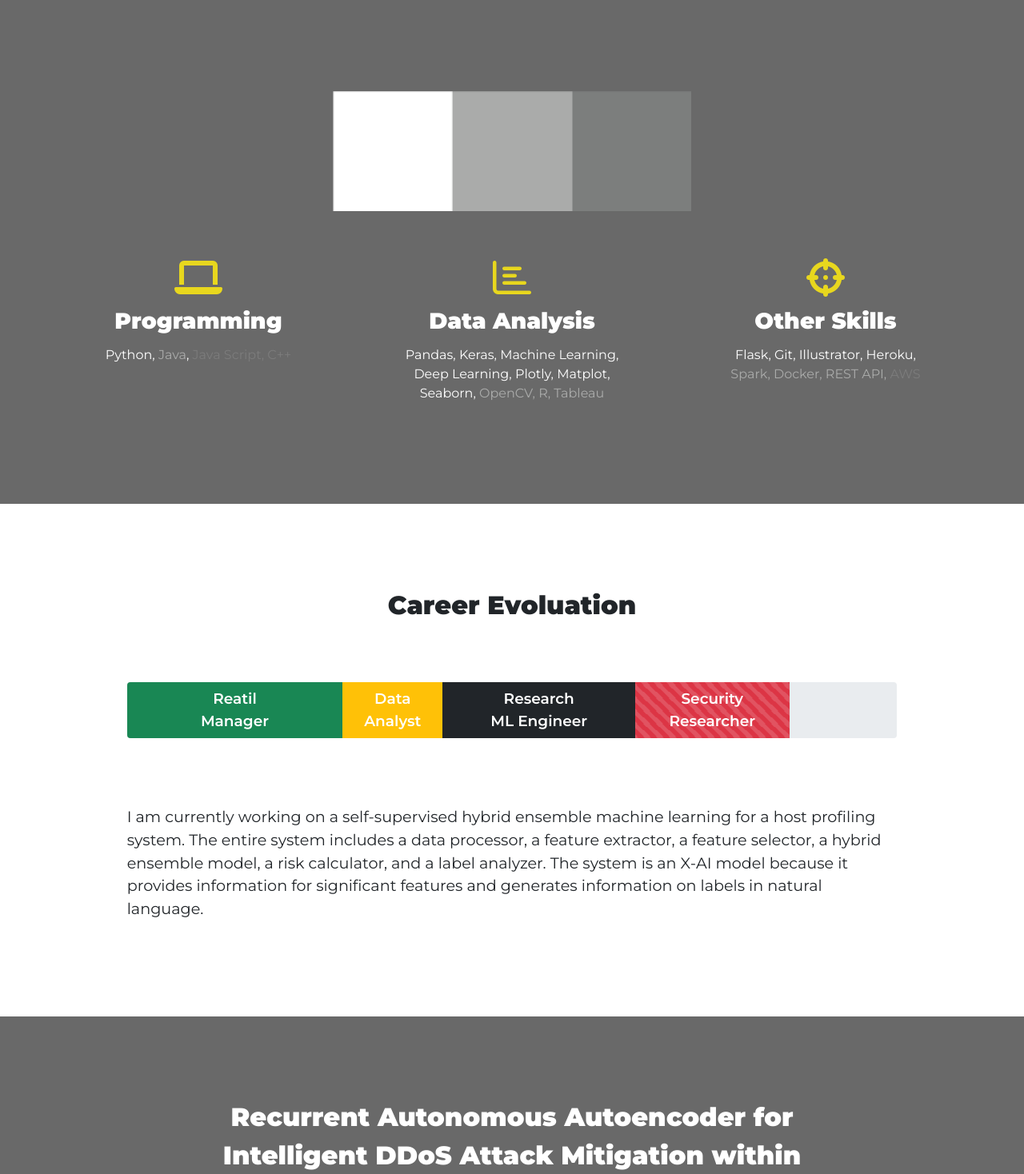
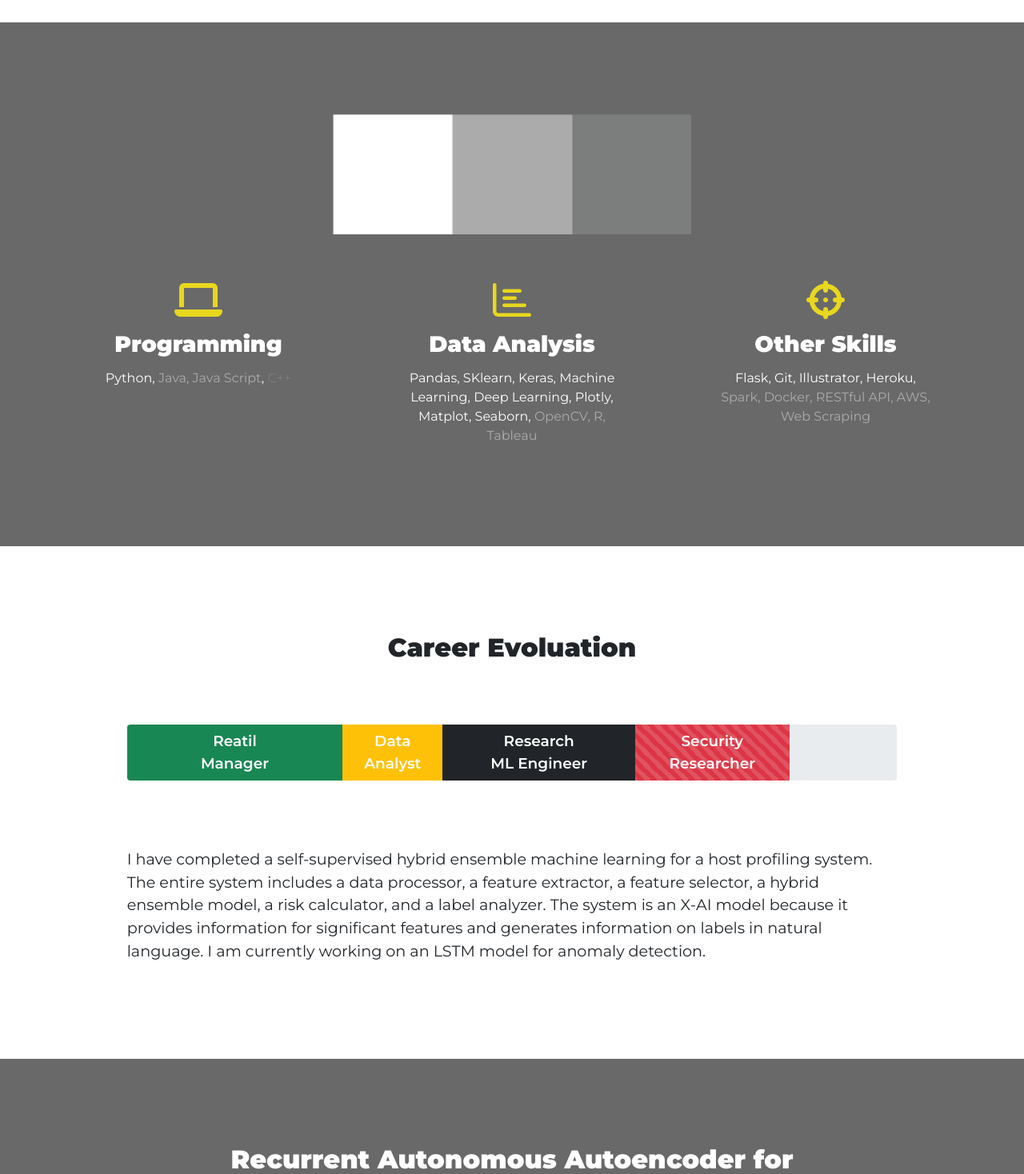
Before and after one commit to kikigigi/profile_website, a Flask app: page / in a window 1280 px wide. Shown: the part 2821-4289 px from the top of the page at 80% size. Run offline with Flask 2, Linux system fonts and the light colour scheme; some libraries are stand-ins or nearby versions.

Commit message:
"Update skills"

```diff
--- a/templates/index.html
+++ b/templates/index.html
@@ -119,14 +119,15 @@
         I am still trying to figure out what I want to develop with computer vision. I am hopeful I will create something
         extraordinary in the future.
 
-        <span id="equation">The equation C++ = (C--) + (B++) is a formula for calculating the score for my project. Technology is always
-        changing, so continuous learning is critical. There are so many talented programmers; therefore, it is silly to compare
-        me to them. I  believe that there is always room for improvement, so I think my programming skills are C--. Besides
-        programming skills, another key ingredient to creating a nice system is imagination. I just so happen to have a B++
-        imagination, which is not too shabby. I would not dare to put myself on the A list alongside Issac Newton, Albert Einstein,
-        and Marie Curie because I am too little to carry too much pressure. Nonetheless, when I sum up my programming skills and imagination,
-        I got a score of C++. It may not look impressive on a scorecard, but my project can be impressive
-            if you look at it from the right angle.</span>
+        <span id="equation">The equation C++ = (C--) + (B++) is a formula for calculating my overall abilities. Technology is always
+          changing, so continuous learning is critical. There are so many talented programmers; therefore, I rather not compare
+          myself to them. I believe that there is always room for improvement. My programming skills are C--, but I will make it to
+          the A list when I have at least 20 years of programming experience. Let's not forget, besides programming skills, another
+          key ingredient to creating a nice system is imagination. I just so happen to have a B++
+          imagination, which is not too shabby. I would not dare to put myself on the A list alongside Issac Newton, Albert Einstein,
+          and Marie Curie because I am too little to carry too much pressure. Nonetheless, when I sum up my programming skills and
+          imagination, I got a score of C++. It may not look impressive on a scorecard, but my project can be impressive if you
+          look at it from the right angle.</span>
       </p>
     </div>
   </section>
@@ -190,13 +191,13 @@
       <div class="skill-box col-lg-4">
         <i class="icon fas fa-laptop fa-3x"></i>
         <h3>Programming</h3>
-        <p><span class="short-term">Python</span>, <span class="long-term">Java</span>, <span class="distant">Java Script, C++</span></p>
+        <p><span class="short-term">Python</span>, <span class="long-term">Java, Java Script</span>, <span class="distant"> C++</span></p>
       </div>
 
       <div class="skill-box col-lg-4">
         <i class="icon far fa-chart-bar fa-3x"></i>
          <h3>Data Analysis</h3>
-        <p><span class="short-term">Pandas, Keras, Machine Learning, Deep Learning, Plotly, Matplot, Seaborn</span>,
+        <p><span class="short-term">Pandas, SKlearn, Keras, Machine Learning, Deep Learning, Plotly, Matplot, Seaborn</span>,
           <span class="long-term"> OpenCV, R, Tableau</span>
        </p>
       </div>
@@ -204,8 +205,8 @@
       <div class="skill-box col-lg-4">
         <i class="icon fas fa-crosshairs fa-3x"></i>
         <h3>Other Skills</h3>
-        <p><span class="short-term">Flask, Git, Illustrator, Heroku</span>, <span class="long-term">Spark, Docker, REST API,</span>
-         <span class="distant">AWS</span></p>
+        <p><span class="short-term">Flask, Git, Illustrator, Heroku</span>, <span class="long-term">Spark, Docker, RESTful API,
+          AWS, Web Scraping</span>
       </div>
     </div>
   </section>
@@ -222,9 +223,10 @@
         <div class="progress-bar progress-bar-striped progress-bar-animated bg-danger" role="progressbar" aria-valuenow="25" aria-valuemin="0" aria-valuemax="100" style="width: 20%">Security<br>Researcher</div>
       </div>
        <p  class="current-project">
-         I am currently working on a self-supervised hybrid ensemble machine learning for a host profiling system. The entire system includes
-         a data processor, a feature extractor, a feature selector, a hybrid ensemble model, a risk calculator, and a label analyzer. The system
-         is an X-AI model because it provides information for significant features and generates information on labels in natural language.
+        I have completed a self-supervised hybrid ensemble machine learning for a host profiling system. The entire system includes
+        a data processor, a feature extractor, a feature selector, a hybrid ensemble model, a risk calculator, and a label analyzer.
+         The system is an X-AI model because it provides information for significant features and generates information on labels in
+         natural language. I am currently working on an LSTM model for anomaly detection.
        </p>
     </div>
   </section>
```
